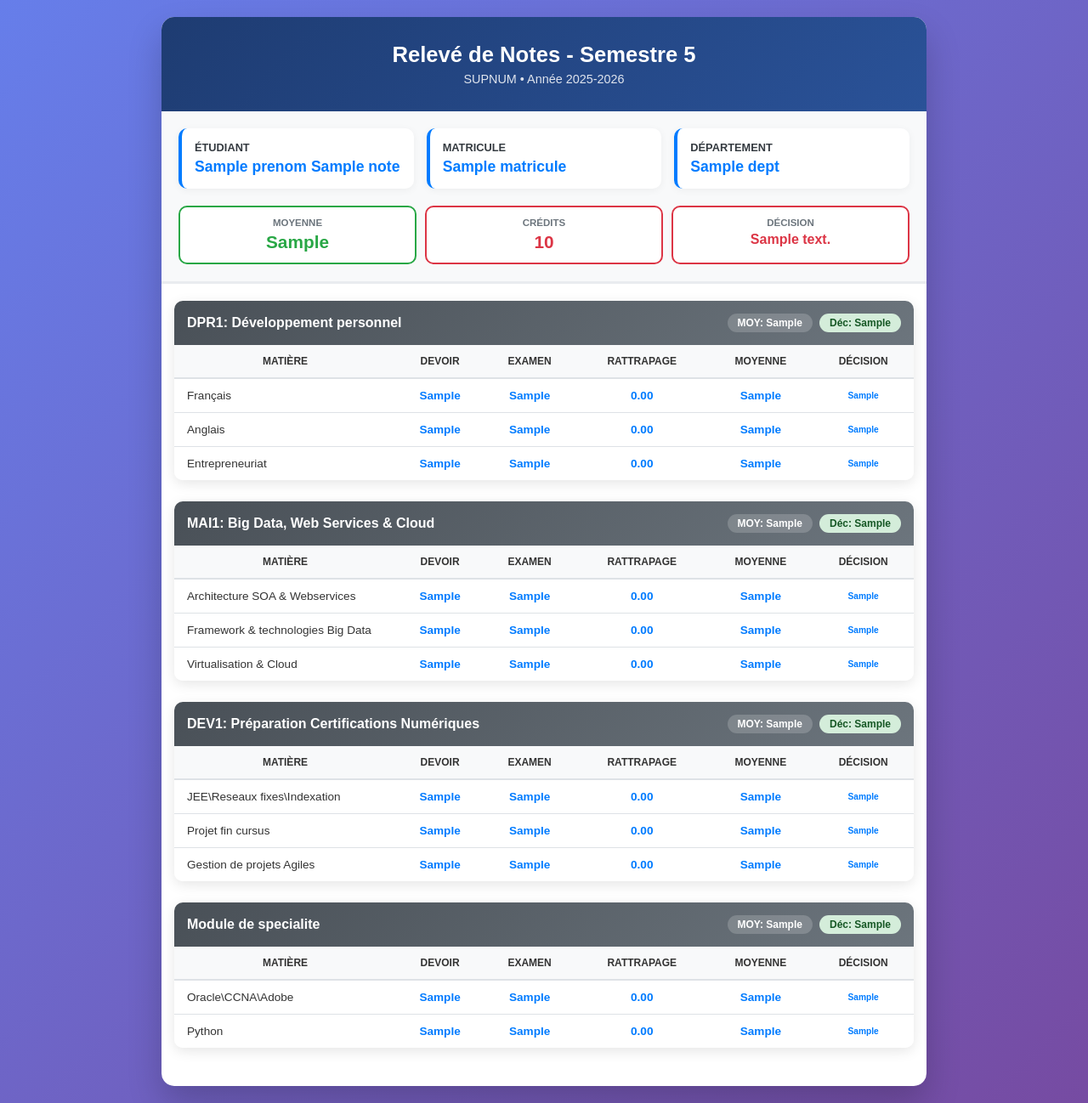
After one commit to Abdurrahmane06/resultat_upnum, a Django app: template notes/templates/notes/relever_s5.html in a window 1280 px wide. The commit adds this page. Shown: the whole page at 85% size. Run offline with Django 5.2, Linux system fonts and the light colour scheme; the template is opened without the code that fills it: most values are stand-ins (such as "Sample title", 1, 10 or a date in 2020); parts of the project's set-up code (start-up, migrations or seed data) failed here and were passed over.

Commit message:
ajouter s5

```diff
--- a/notes/templates/notes/index.html
+++ b/notes/templates/notes/index.html
@@ -97,7 +97,11 @@
                             <input type="radio" id="s4" name="semestre" value="4">
                             <label for="s4" class="semester-label">Semestre 4</label>
                         </div>
+                        <div class="semester-option">
+                            <input type="radio" id="s5" name="semestre" value="5">
+                            <label for="s5" class="semester-label">Semestre 5</label>
                         </div>
+                    </div>
                 </div>
                 <button type="submit" class="login-btn">Accéder au Relevé</button>
             </form>
--- /dev/null
+++ b/notes/templates/notes/relever_s5.html
@@ -0,0 +1,347 @@
+<!DOCTYPE html>
+<html lang="fr">
+<head>
+    <meta charset="UTF-8">
+    <meta name="viewport" content="width=device-width, initial-scale=1.0">
+    <title>Relevé de Notes - SUPNUM</title>
+    <style>
+        * { margin: 0; padding: 0; box-sizing: border-box; }
+
+        body {
+            font-family: 'Arial', sans-serif;
+            background: linear-gradient(135deg, #667eea 0%, #764ba2 100%);
+            min-height: 100vh;
+            padding: 10px;
+            display: flex;
+            justify-content: center;
+        }
+
+        .container {
+            max-width: 900px;
+            width: 100%;
+            background: white;
+            border-radius: 15px;
+            box-shadow: 0 20px 40px rgba(0,0,0,0.2);
+            overflow: hidden;
+            margin: 10px auto;
+        }
+
+        /* ── HEADER ── */
+        .header {
+            background: linear-gradient(135deg, #1e3c72 0%, #2a5298 100%);
+            color: white;
+            padding: 30px 20px;
+            text-align: center;
+        }
+        .header h1 { font-size: 1.6em; font-weight: bold; margin-bottom: 6px; }
+        .header p  { font-size: 0.9em; opacity: 0.85; }
+
+        /* ── STUDENT INFO ── */
+        .student-info { background: #f8f9fa; padding: 20px; border-bottom: 3px solid #e9ecef; }
+
+        .info-grid {
+            display: grid;
+            grid-template-columns: repeat(auto-fit, minmax(200px, 1fr));
+            gap: 15px;
+            margin-bottom: 20px;
+        }
+
+        .info-card {
+            background: white;
+            padding: 15px;
+            border-radius: 10px;
+            border-left: 4px solid #007bff;
+            box-shadow: 0 2px 10px rgba(0,0,0,0.05);
+        }
+        .info-card h3 { font-size: 0.8em; text-transform: uppercase; color: #343a40; margin-bottom: 5px; }
+        .info-card p  { color: #007bff; font-size: 1.1em; font-weight: bold; }
+
+        /* ── SUMMARY CARDS ── */
+        .summary-cards {
+            display: grid;
+            grid-template-columns: repeat(3, 1fr);
+            gap: 10px;
+        }
+
+        .summary-card {
+            background: white;
+            padding: 12px 8px;
+            border-radius: 10px;
+            text-align: center;
+            border: 2px solid #e9ecef;
+        }
+        .summary-card h4    { font-size: 0.72em; text-transform: uppercase; color: #6c757d; margin-bottom: 5px; }
+        .summary-card .value{ font-size: 1.3em; font-weight: bold; }
+
+        .summary-card.moyenne { border-color: {% if note.Moy_General < 10 %}#dc3545{% else %}#28a745{% endif %}; }
+        .summary-card.moyenne .value { color: {% if note.Moy_General < 10 %}#dc3545{% else %}#28a745{% endif %}; }
+
+        .summary-card.credit  { border-color: {% if note.Credit_total == 30 %}#17a2b8{% else %}#dc3545{% endif %}; }
+        .summary-card.credit  .value { color: {% if note.Credit_total == 30 %}#17a2b8{% else %}#dc3545{% endif %}; }
+
+        .summary-card.decision{ border-color: {% if note.Decision == 'Admis(e)' or note.Decision == 'Compense' %}#28a745{% else %}#dc3545{% endif %}; }
+        .summary-card.decision .value {
+            font-size: 1em;
+            color: {% if note.Decision == 'Admis(e)' or note.Decision == 'Compense' %}#28a745{% else %}#dc3545{% endif %};
+        }
+
+        /* ── CONTENT ── */
+        .content { padding: 20px 15px; }
+
+        /* ── DEPARTMENT ── */
+        .department {
+            margin-bottom: 25px;
+            border-radius: 10px;
+            overflow: hidden;
+            box-shadow: 0 4px 15px rgba(0,0,0,0.1);
+        }
+
+        .dept-header {
+            background: linear-gradient(135deg, #495057 0%, #6c757d 100%);
+            color: white;
+            padding: 15px;
+            display: flex;
+            justify-content: space-between;
+            align-items: center;
+            flex-wrap: wrap;
+            gap: 10px;
+        }
+        .dept-name { font-size: 1em; font-weight: bold; }
+
+        .dept-badges { display: flex; gap: 8px; align-items: center; flex-wrap: wrap; }
+
+        .badge {
+            display: inline-block;
+            padding: 4px 12px;
+            border-radius: 12px;
+            font-size: 0.75em;
+            font-weight: bold;
+        }
+        .badge-moy      { background: rgba(255,255,255,0.18); color: white; }
+        .badge-dec-v    { background: #d4edda; color: #155724; }
+        .badge-dec-nv   { background: #f8d7da; color: #721c24; }
+        .badge-dec-c    { background: #fff3cd; color: #856404; }
+
+        /* ── TABLE ── */
+        .table-container { overflow-x: auto; width: 100%; -webkit-overflow-scrolling: touch; }
+
+        .scroll-hint {
+            display: none;
+            text-align: center;
+            font-size: 0.7em;
+            color: #adb5bd;
+            padding: 5px 10px;
+            background: #f8f9fa;
+            border-top: 1px solid #e9ecef;
+        }
+
+        table { width: 100%; border-collapse: collapse; background: white; min-width: 600px; }
+        th {
+            background: #f8f9fa;
+            padding: 12px 8px;
+            font-size: 0.75em;
+            text-transform: uppercase;
+            border-bottom: 2px solid #dee2e6;
+            color: #333;
+            white-space: nowrap;
+        }
+        td { padding: 10px 8px; text-align: center; border-bottom: 1px solid #dee2e6; font-size: 0.85em; color: #007bff; font-weight: bold; }
+        tr:last-child td { border-bottom: none; }
+
+        .subject-name { text-align: left; font-weight: 500; padding-left: 15px; width: 30%; color: #333; }
+
+        .decision-badge {
+            font-weight: bold;
+            padding: 4px 8px;
+            border-radius: 5px;
+            font-size: 0.75em;
+            display: inline-block;
+            min-width: 35px;
+        }
+        .V, .C   { background: #d4edda; color: #155724; }
+        .CI, .CE { background: #fff3cd; color: #856404; }
+        .NC, .NV { background: #f8d7da; color: #721c24; }
+
+        /* ── RESPONSIVE ── */
+        @media (max-width: 600px) {
+            .dept-header { flex-direction: column; text-align: center; }
+            .scroll-hint { display: block; }
+
+            /* ── Réduction espaces et textes sur mobile ── */
+            body { padding: 0; }
+            .container { border-radius: 0; margin: 0; }
+
+            /* Header plus compact */
+            .header { padding: 10px 12px; }
+            .header h1 { font-size: 1em; margin-bottom: 2px; }
+            .header p  { font-size: 0.75em; }
+
+            /* Info étudiant plus compact */
+            .student-info { padding: 8px 10px; }
+            .info-grid { gap: 6px; margin-bottom: 8px; }
+            .info-card { padding: 7px 10px; }
+            .info-card h3 { font-size: 0.65em; margin-bottom: 2px; }
+            .info-card p  { font-size: 0.88em; }
+
+            /* Summary cards plus compacts */
+            .summary-cards { gap: 5px; }
+            .summary-card { padding: 6px 4px; border-radius: 7px; }
+            .summary-card h4 { font-size: 0.58em; margin-bottom: 2px; }
+            .summary-card .value { font-size: 0.95em; }
+
+            /* Contenu plus compact */
+            .content { padding: 8px 8px 12px; }
+
+            /* Blocs UE plus compacts */
+            .department { margin-bottom: 8px; border-radius: 7px; }
+            .dept-header { padding: 8px 10px; gap: 4px; }
+            .dept-name { font-size: 0.82em; }
+            .badge { padding: 3px 8px; font-size: 0.65em; }
+
+            /* Tableau plus compact */
+            th { padding: 7px 5px; font-size: 0.65em; }
+            td { padding: 6px 5px; font-size: 0.75em; color: #007bff; font-weight: bold; }
+            .subject-name { padding-left: 8px; color: #333; font-weight: 500; }
+
+            .decision-badge { padding: 2px 5px; font-size: 0.65em; min-width: 25px; }
+
+            .scroll-hint { padding: 3px 8px; font-size: 0.62em; }
+        }
+    </style>
+</head>
+<body>
+    <div class="container">
+
+        <!-- HEADER -->
+        <div class="header">
+            <h1>Relevé de Notes - Semestre 5</h1>
+            <p>SUPNUM • Année 2025-2026</p>
+        </div>
+
+        <!-- STUDENT INFO -->
+        <div class="student-info">
+            <div class="info-grid">
+                <div class="info-card"><h3>Étudiant</h3><p>{{ note.Prenom }} {{ note.Nom }}</p></div>
+                <div class="info-card"><h3>Matricule</h3><p>{{ note.Matricule }}</p></div>
+                <div class="info-card"><h3>Département</h3><p>{{ note.Dept }}</p></div>
+            </div>
+            <div class="summary-cards">
+                <div class="summary-card moyenne">
+                    <h4>Moyenne</h4>
+                    <div class="value">{{ note.Moy_General }}</div>
+                </div>
+                <div class="summary-card credit">
+                    <h4>Crédits</h4>
+                    <div class="value">{{ note.Credit_total }}</div>
+                </div>
+                <div class="summary-card decision">
+                    <h4>Décision</h4>
+                    <div class="value">{{ note.Decision }}</div>
+                </div>
+            </div>
+        </div>
+
+        <!-- CONTENT -->
+        <div class="content">
+
+            <!-- DPR1 -->
+            <div class="department">
+                <div class="dept-header">
+                    <div class="dept-name">DPR1: Développement personnel</div>
+                    <div class="dept-badges">
+                        <span class="badge badge-moy">MOY: {{ note.MOYENNE_UE1 }}</span>
+                        <span class="badge badge-dec-v {{ note.UE1_Valide }}">Déc: {{ note.UE1_Valide }}</span>
+                    </div>
+                </div>
+                <div class="table-container">
+                    <table>
+                        <thead>
+                            <tr><th>Matière</th><th>Devoir</th><th>Examen</th><th>Rattrapage</th><th>Moyenne</th><th>Décision</th></tr>
+                        </thead>
+                        <tbody>
+                            <tr><td class="subject-name">Français</td><td>{{ note.NCC_DPR510 }}</td><td>{{ note.NSN_DPR510 }}</td><td>{{ note.NSR_DPR510|default:"0.00" }}</td><td>{{ note.Moy_DPR510 }}</td><td><span class="decision-badge {{ note.Capit_DPR510 }}">{{ note.Capit_DPR510 }}</span></td></tr>
+                            <tr><td class="subject-name">Anglais</td><td>{{ note.NCC_DPR511 }}</td><td>{{ note.NSN_DPR511 }}</td><td>{{ note.NSR_DPR511|default:"0.00" }}</td><td>{{ note.Moy_DPR511 }}</td><td><span class="decision-badge {{ note.Capit_DPR511 }}">{{ note.Capit_DPR511 }}</span></td></tr>
+                            <tr><td class="subject-name">Entrepreneuriat</td><td>{{ note.NCC_DPR512 }}</td><td>{{ note.NSN_DPR512 }}</td><td>{{ note.NSR_DPR512|default:"0.00" }}</td><td>{{ note.Moy_DPR512 }}</td><td><span class="decision-badge {{ note.Capit_DPR512 }}">{{ note.Capit_DPR512 }}</span></td></tr>
+                        </tbody>
+                    </table>
+                </div>
+                <div class="scroll-hint">← Faites défiler horizontalement pour voir toutes les colonnes →</div>
+            </div>
+
+            <!-- MAI1 -->
+            <div class="department">
+                <div class="dept-header">
+                    <div class="dept-name">MAI1: Big Data, Web Services & Cloud</div>
+                    <div class="dept-badges">
+                        <span class="badge badge-moy">MOY: {{ note.MOYENNE_UE2 }}</span>
+                        <span class="badge badge-dec-v {{ note.UE2_Valide }}">Déc: {{ note.UE2_Valide }}</span>
+                    </div>
+                </div>
+                <div class="table-container">
+                    <table>
+                        <thead>
+                            <tr><th>Matière</th><th>Devoir</th><th>Examen</th><th>Rattrapage</th><th>Moyenne</th><th>Décision</th></tr>
+                        </thead>
+                        <tbody>
+                            <tr><td class="subject-name">Architecture SOA & Webservices</td><td>{{ note.NCC_BWC510 }}</td><td>{{ note.NSN_BWC510 }}</td><td>{{ note.NSR_BWC510|default:"0.00" }}</td><td>{{ note.Moy_BWC510 }}</td><td><span class="decision-badge {{ note.Capit_BWC510 }}">{{ note.Capit_BWC510 }}</span></td></tr>
+                            <tr><td class="subject-name">Framework & technologies Big Data</td><td>{{ note.NCC_BWC511 }}</td><td>{{ note.NSN_BWC511 }}</td><td>{{ note.NSR_BWC511|default:"0.00" }}</td><td>{{ note.Moy_BWC511 }}</td><td><span class="decision-badge {{ note.Capit_BWC511 }}">{{ note.Capit_BWC511 }}</span></td></tr>
+                            <tr><td class="subject-name">Virtualisation & Cloud</td><td>{{ note.NCC_BWC512 }}</td><td>{{ note.NSN_BWC512 }}</td><td>{{ note.NSR_BWC512|default:"0.00" }}</td><td>{{ note.Moy_BWC512 }}</td><td><span class="decision-badge {{ note.Capit_BWC512 }}">{{ note.Capit_BWC512 }}</span></td></tr>
+                        </tbody>
+                    </table>
+                </div>
+                <div class="scroll-hint">← Faites défiler horizontalement pour voir toutes les colonnes →</div>
+            </div>
+
+            <!-- DEV1 -->
+            <div class="department">
+                <div class="dept-header">
+                    <div class="dept-name">DEV1: Préparation Certifications Numériques</div>
+                    <div class="dept-badges">
+                        <span class="badge badge-moy">MOY: {{ note.MOYENNE_UE3 }}</span>
+                        <span class="badge badge-dec-v {{ note.UE3_Valide }}">Déc: {{ note.UE3_Valide }}</span>
+                    </div>
+                </div>
+                <div class="table-container">
+                    <table>
+                        <thead>
+                            <tr><th>Matière</th><th>Devoir</th><th>Examen</th><th>Rattrapage</th><th>Moyenne</th><th>Décision</th></tr>
+                        </thead>
+                        <tbody>
+                            <tr><td class="subject-name">JEE\Reseaux fixes\Indexation</td><td>{{ note.NCC_DSI510 }}</td><td>{{ note.NSN_DSI510 }}</td><td>{{ note.NSR_DSI510|default:"0.00" }}</td><td>{{ note.Moy_DSI510 }}</td><td><span class="decision-badge {{ note.Capit_DSI510 }}">{{ note.Capit_DSI510 }}</span></td></tr>
+                            <tr><td class="subject-name">Projet fin cursus</td><td>{{ note.NCC_DSI511 }}</td><td>{{ note.NSN_DSI511 }}</td><td>{{ note.NSR_DSI511|default:"0.00" }}</td><td>{{ note.Moy_DSI511 }}</td><td><span class="decision-badge {{ note.Capit_DSI511 }}">{{ note.Capit_DSI511 }}</span></td></tr>
+                            <tr><td class="subject-name">Gestion de projets Agiles</td><td>{{ note.NCC_DSI512 }}</td><td>{{ note.NSN_DSI512 }}</td><td>{{ note.NSR_DSI512|default:"0.00" }}</td><td>{{ note.Moy_DSI512 }}</td><td><span class="decision-badge {{ note.Capit_DSI512 }}">{{ note.Capit_DSI512 }}</span></td></tr>
+                        </tbody>
+                    </table>
+                </div>
+                <div class="scroll-hint">← Faites défiler horizontalement pour voir toutes les colonnes →</div>
+            </div>
+
+            <!-- SYR1 -->
+            <div class="department">
+                <div class="dept-header">
+                    <div class="dept-name">Module de specialite</div>
+                    <div class="dept-badges">
+                        <span class="badge badge-moy">MOY: {{ note.MOYENNE_UE4 }}</span>
+                        <span class="badge badge-dec-v {{ note.UE4_Valide }}">Déc: {{ note.UE4_Valide }}</span>
+                    </div>
+                </div>
+                <div class="table-container">
+                    <table>
+                        <thead>
+                            <tr><th>Matière</th><th>Devoir</th><th>Examen</th><th>Rattrapage</th><th>Moyenne</th><th>Décision</th></tr>
+                        </thead>
+                        <tbody>
+                            <tr><td class="subject-name">Oracle\CCNA\Adobe</td><td>{{ note.NCC_DSI520 }}</td><td>{{ note.NSN_DSI520 }}</td><td>{{ note.NSR_DSI520|default:"0.00" }}</td><td>{{ note.Moy_DSI520 }}</td><td><span class="decision-badge {{ note.Capit_DSI520 }}">{{ note.Capit_DSI520 }}</span></td></tr>
+                            <tr><td class="subject-name">Python</td><td>{{ note.NCC_DSI521 }}</td><td>{{ note.NSN_DSI521 }}</td><td>{{ note.NSR_DSI521|default:"0.00" }}</td><td>{{ note.Moy_DSI521 }}</td><td><span class="decision-badge {{ note.Capit_DSI521 }}">{{ note.Capit_DSI521 }}</span></td></tr>
+                        </tbody>
+                    </table>
+                </div>
+                <div class="scroll-hint">← Faites défiler horizontalement pour voir toutes les colonnes →</div>
+            </div>
+
+        </div>
+
+    </div>
+    </div>
+</body>
+</html>
```
Also changed, not shown: 1 other file.
